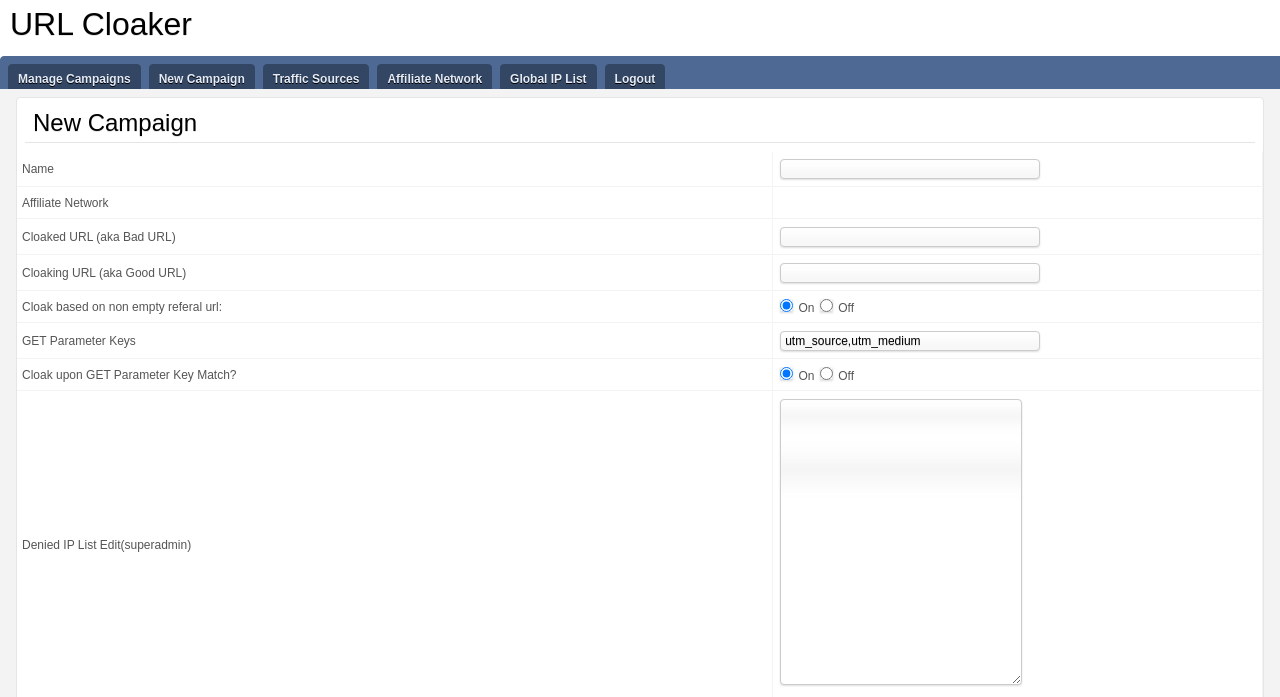
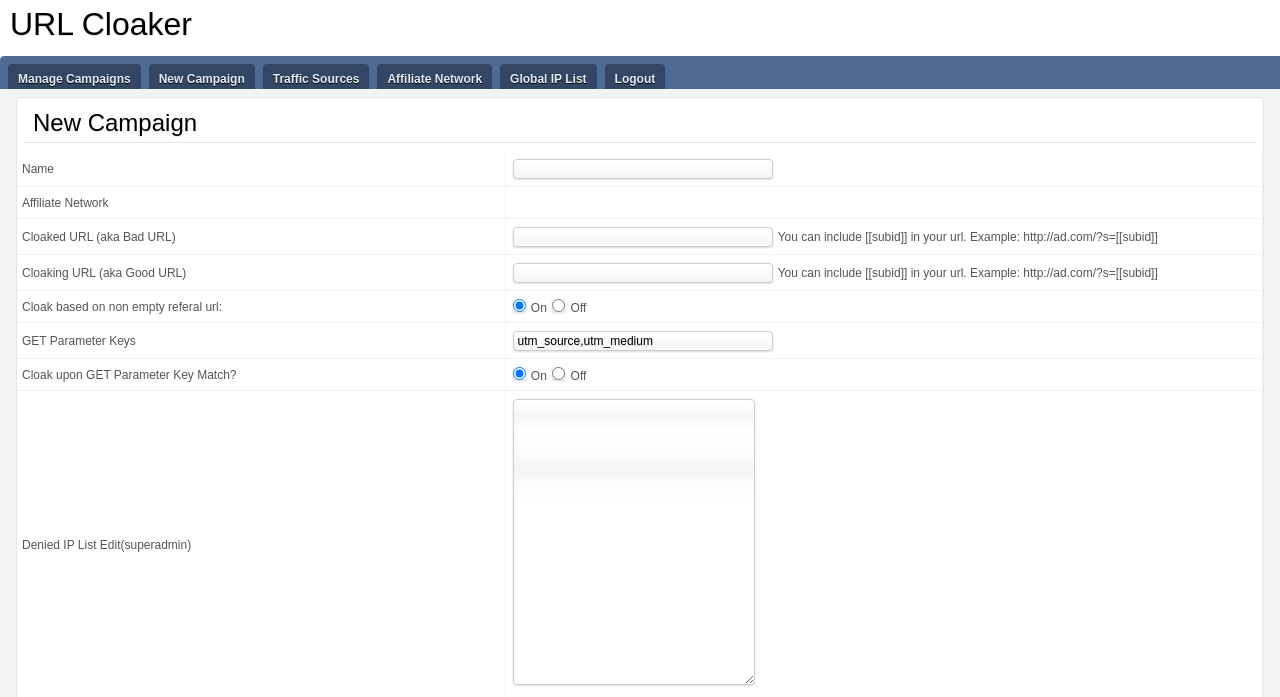
Before and after one commit to ariunbayar/cloaker, a PHP site: template admin/views/add_campaign.php in a window 1280 px wide. Shown: the top 697 px of the page. Run offline with PHP 8.4, Linux system fonts and the light colour scheme; a user stored in the database is signed in; the template is opened without the code that fills it: most values are stand-ins (such as "Sample title", 1, 10 or a date in 2020); data that the repository does not hold is empty; some libraries are stand-ins or nearby versions.

Commit message:
I2: subid implementation

```diff
--- a/admin/views/add_campaign.php
+++ b/admin/views/add_campaign.php
@@ -17,8 +17,20 @@
                 </tr>
 
 
-                <tr><td>Cloaked URL (aka Bad URL)</td><td><input size="38" name="cloaked_url" type="text"></td></tr>
-                <tr><td>Cloaking URL (aka Good URL)</td><td><input size="38" name="cloaking_url" type="text"></td></tr>
+                <tr>
+                    <td>Cloaked URL (aka Bad URL)</td>
+                    <td>
+                        <input size="38" name="cloaked_url" type="text">
+                        You can include [[subid]] in your url. Example: http://ad.com/?s=[[subid]]
+                    </td>
+                </tr>
+                <tr>
+                    <td>Cloaking URL (aka Good URL)</td>
+                    <td>
+                        <input size="38" name="cloaking_url" type="text">
+                        You can include [[subid]] in your url. Example: http://ad.com/?s=[[subid]]
+                    </td>
+                </tr>
                 <tr>
                     <td>Cloak based on non empty referal url:</td><td><input name="ref_status" value="on" checked="" type="radio" class="radio"> On
                     <input name="ref_status" value="off" type="radio" class="radio"> Off
--- a/admin/views/statistics.php
+++ b/admin/views/statistics.php
@@ -12,6 +12,7 @@
         <table width="100%" cellspacing="0" cellpadding="4" border="0" class="table">
             <tbody>
             <tr class="hd">
+                <td>subid</td>
                 <td>IP</td>
                 <td>Referer</td>
                 <td>Host</td>
@@ -29,6 +30,7 @@
             </tr>
             <?php foreach($data['statistics'] as $stats): ?>
             <tr class="mhov">
+                <td><?php echo $stats['id']; ?></td>
                 <td><?php echo $stats['ip']; ?></td>
                 <td><?php echo $stats['referral_url']; ?></td>
                 <td><?php echo $stats['host']; ?></td>
```
Also changed, not shown: admin/cloaking.class.php (+18 -10 lines), admin/views/destinations.php (+7 -1 lines), index.php (+4 -3 lines).
